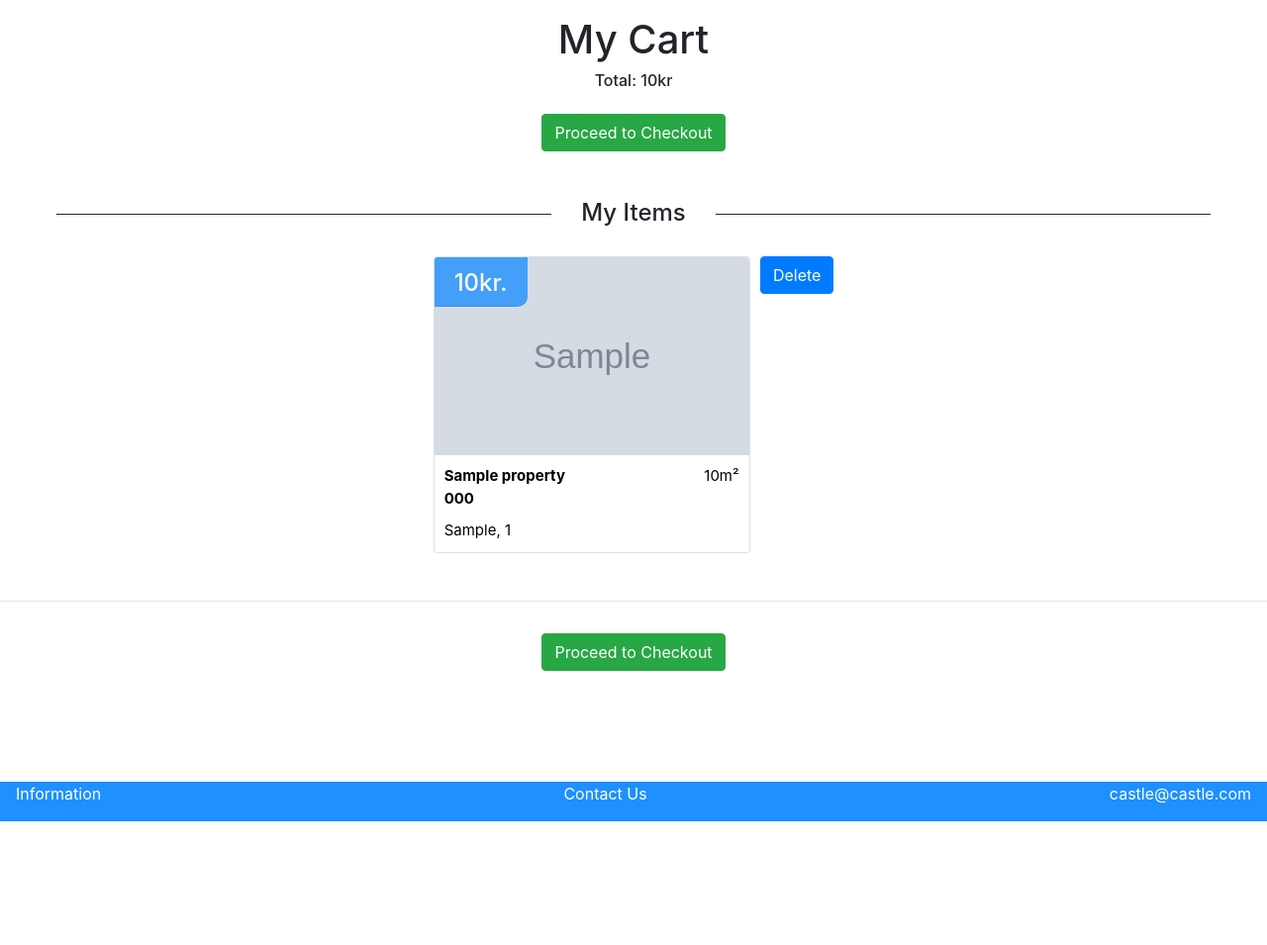
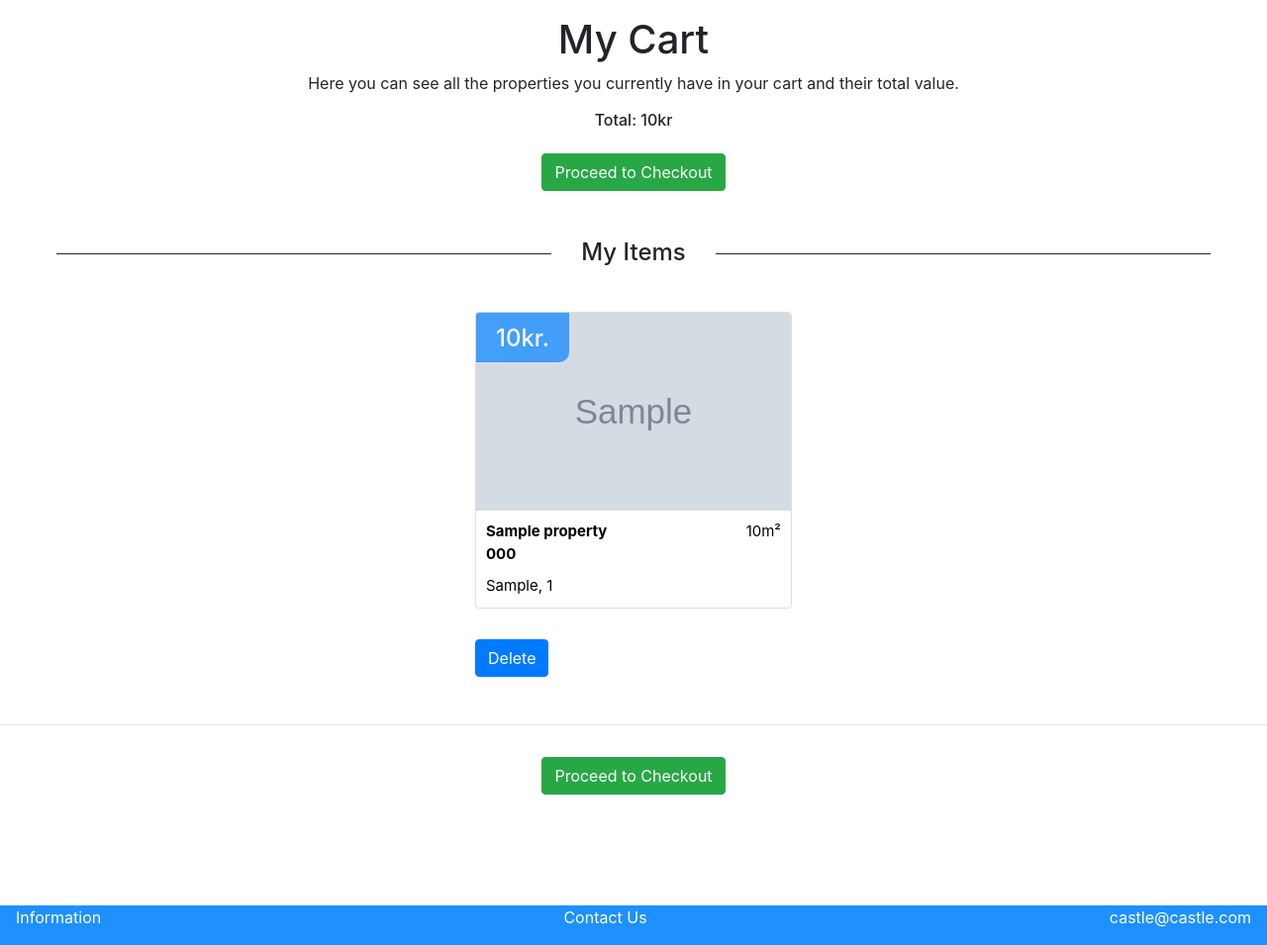
Before and after one commit to Runar16/Verklegt_2, a Django app: page /user/cart/ in a window 1280 px wide. Shown: the part 55-1010 px from the top of the page at 99% size. Before the commit the page ends 885 px from the top, so only its background shows below. Run offline with Django 3.2, Linux system fonts and the light colour scheme; a user stored in the database is signed in; tables that the repository leaves empty hold one stand-in row (values such as "Sample post"); grey boxes marked "Sample" are stand-in pictures; some libraries are stand-ins or nearby versions.

Commit message:
added styling to cart

```diff
--- a/static/css/user.css
+++ b/static/css/user.css
@@ -18,3 +18,9 @@
     margin-bottom: 1rem;
     text-align: center;
 }
+
+.wrapped_flex_properties {
+    display: flex;
+    flex-flow: column;
+    margin: 1rem 0.5rem 2rem 0.5rem;
+}
--- /dev/null
+++ b/static/js/user.js
@@ -0,0 +1,16 @@
+function emptyCart() {
+        let total = document.getElementById("total").innerText;
+        let buttonsToHide = document.getElementsByClassName("btn btn-success");
+        if (total === "0"){
+            document.getElementById("emptyCart").style.display = "block";
+            for(let i = 0; i < buttonsToHide.length; i++){
+                buttonsToHide[i].innerText = "Find properties";
+                buttonsToHide[i].setAttribute("onclick", "window.location.href = '{% url 'frontpage' %}'");
+                buttonsToHide[i].style.display = "inline-block";
+    }
+        } else {
+            for(let i = 0; i < buttonsToHide.length; i++){
+                buttonsToHide[i].style.display = "inline-block";
+    }
+        }
+    }
--- a/templates/base.html
+++ b/templates/base.html
@@ -55,9 +55,11 @@
     <script src="https://cdnjs.cloudflare.com/ajax/libs/popper.js/1.14.7/umd/popper.min.js" integrity="sha384-UO2eT0CpHqdSJQ6hJty5KVphtPhzWj9WO1clHTMGa3JDZwrnQq4sF86dIHNDz0W1" crossorigin="anonymous"></script>
     <script src="https://stackpath.bootstrapcdn.com/bootstrap/4.3.1/js/bootstrap.min.js" integrity="sha384-JjSmVgyd0p3pXB1rRibZUAYoIIy6OrQ6VrjIEaFf/nJGzIxFDsf4x0xIM+B07jRM" crossorigin="anonymous"></script>
     <script src="{% static 'js/properties.js' %}"></script>
+    <script src="{% static 'js/user.js' %}"></script>
+
     <footer class="footer align-middle">
         <div class="footercontainer">
-            <div>    <p class="footeritem">Information</p></div>
+            <div>    <a class="footeritem" href="{% url 'about_us' %}" style="color: white; text-underline: none">Information</a></div>
             <div>    <p class="footeritem">Contact Us</p></div>
             <div>    <p class="footeritem"><a class=mail href="mailto:castle@castle.com">castle@castle.com</a></p></div> <!---->
         </div>
--- a/templates/user/cart.html
+++ b/templates/user/cart.html
@@ -6,29 +6,11 @@
         <title>Cart</title>
     </head>
 
-    <script type="text/javascript">
-    function emptyCart() {
-        let total = document.getElementById("total").innerText;
-        let buttonsToHide = document.getElementsByClassName("btn btn-success");
-        if (total === "0"){
-            document.getElementById("emptyCart").style.display = "block";
-            for(let i = 0; i < buttonsToHide.length; i++){
-                buttonsToHide[i].innerText = "Find properties";
-                buttonsToHide[i].setAttribute("onclick", "window.location.href = '{% url 'frontpage' %}'");
-                buttonsToHide[i].style.display = "inline-block";
-    }
-        } else {
-            for(let i = 0; i < buttonsToHide.length; i++){
-                buttonsToHide[i].style.display = "inline-block";
-    }
-        }
-    }
-    </script>
-
     <body onload="emptyCart()"></body>
 
     <div id="cart_title">
         <h1>My Cart</h1>
+        <p>Here you can see all the properties you currently have in your cart and their total value.</p>
 
         <h6>Total: <div id="total" style="display:inline">{{ total|floatformat:"0"|intcomma }}</div>kr</h6>
         <button type="button" id="button1" class="btn btn-success" style="margin-top: 1rem; display: none" onclick="window.location.href = '{% url 'contact_info' %}'">Proceed to Checkout</button>
@@ -38,13 +20,18 @@
 
     <div class="card-group properties" style="justify-content: center; width: 80%; margin: 0 auto">
         {% for property in properties.all %}
+            <div class="wrapped_flex_properties">
+                <div>
                     {% include 'property/single_property.html' with property=property %}
+                </div>
+
                 <form method="post">
                     {% csrf_token %}
                     {{ delete_form }}
                     <input type="hidden" name="property_id" value="{{ property.id }}" />
                     <button type="submit" class="btn btn-primary" name='delete_property' style="float: left; margin-right: 2%;">Delete</button>
                 </form>
+            </div>
         {% endfor %}
     </div>
     <div id="cart_title">
--- a/templates/user/favourite.html
+++ b/templates/user/favourite.html
@@ -29,7 +29,7 @@
     <div class="card-group properties" style="justify-content: center; width: 80%; margin: 0 auto">
         <h2 id="noFavourites" style="display: none">You don't have any favourite properties.</h2>
         {% for property in properties.all %}
-            <div style="display: flex; flex-flow: column; margin-top:1rem; margin-left:0.5rem; margin-right:0.5rem; margin-bottom:2rem;">
+            <div class="wrapped_flex_properties">
                 <div>
                     {% include 'property/single_property.html' with property=property %}
                 </div>
```
Lines whose indentation alone changed are shown as unchanged.
